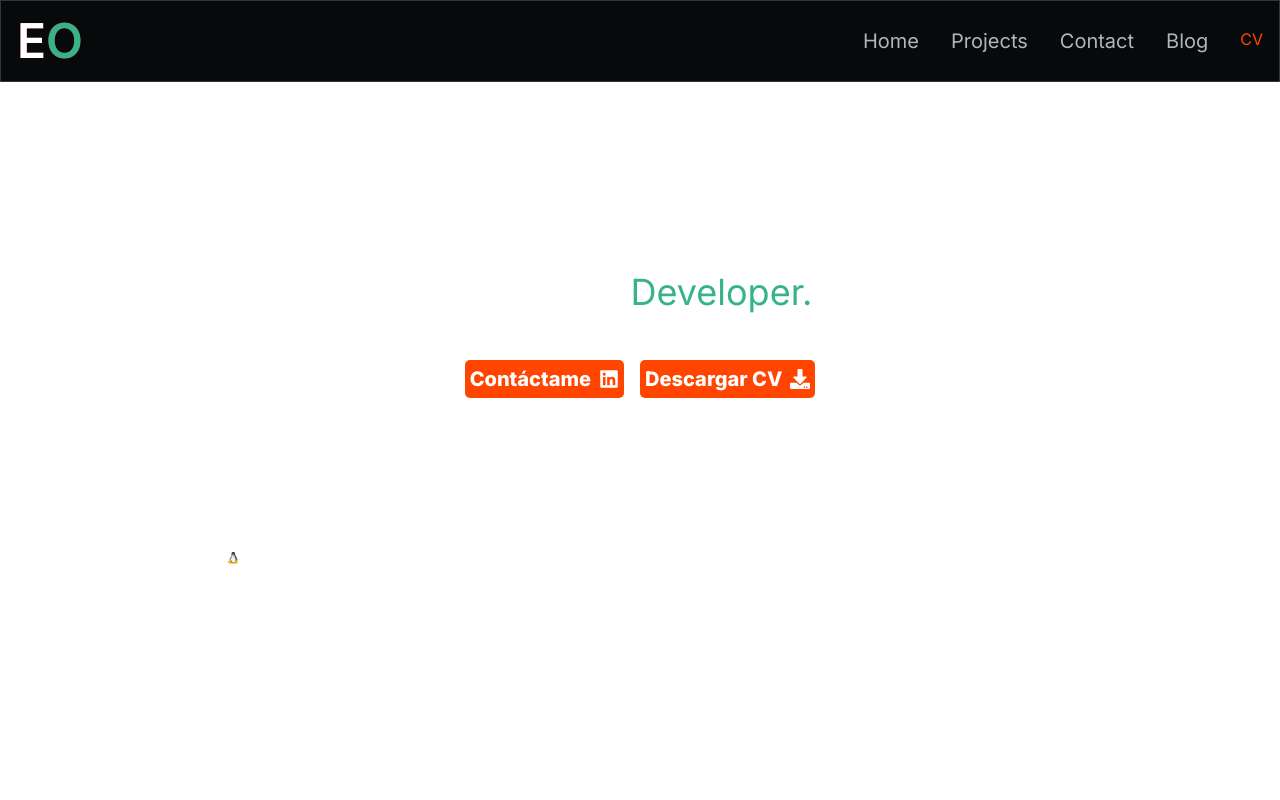
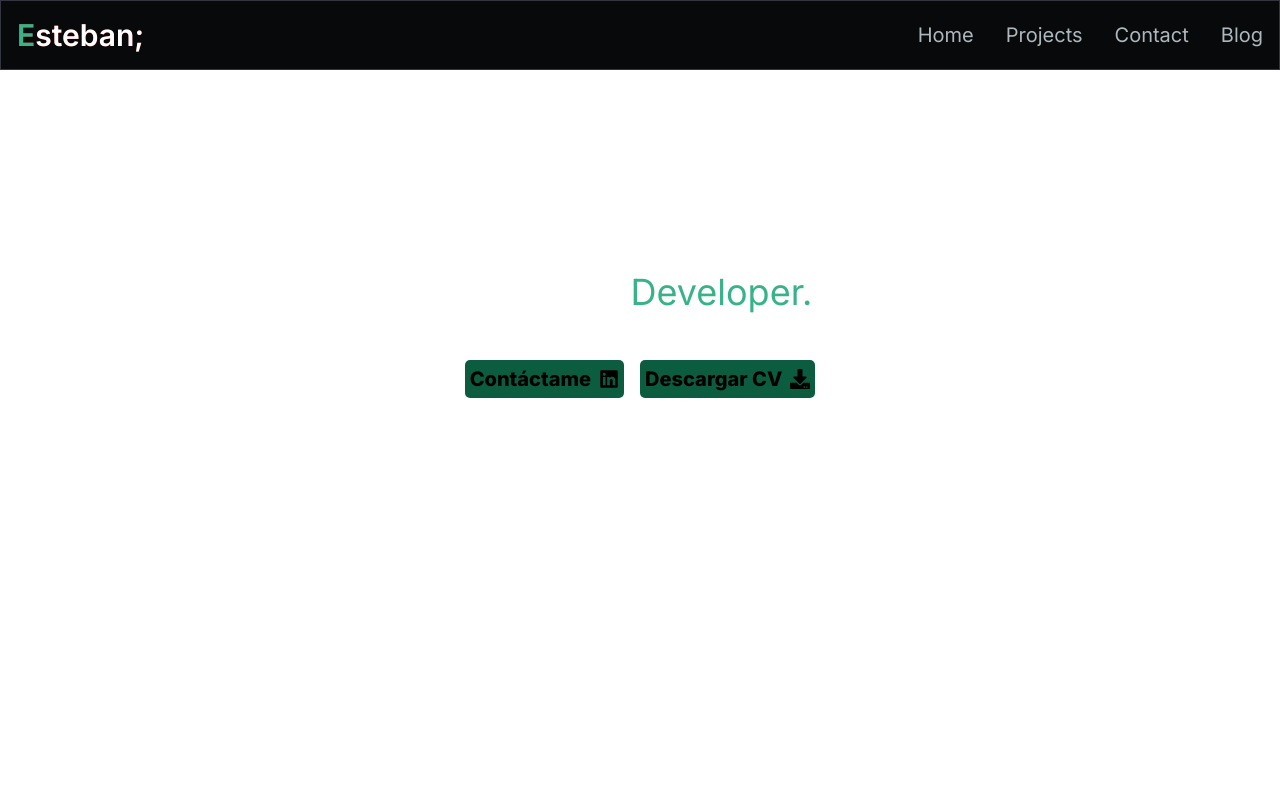
Before and after one commit to zEstebanz/portafolio-oller-nextjs, a Next.js app: page / in a window 1280 px wide. Shown: the top 800 px of the page. Built offline with nearby package versions, Linux system fonts and the light colour scheme.

Commit message:
modificaciones en portada

```diff
--- a/next.config.js
+++ b/next.config.js
@@ -8,7 +8,21 @@ const nextConfig = {
 };
 
 module.exports = {
-
+  module: {
+    rules: [
+      {
+        test: /\.(pdf)$/,
+        use: [
+          {
+            loader: 'file-loader',
+            options: {
+              name: '[name].[ext]',
+            },
+          },
+        ],
+      },
+    ],
+  },
   images: {
     domains: ['i.ytimg.com'],
     domains: ['images.unsplash.com'],
--- a/package.json
+++ b/package.json
@@ -32,6 +32,7 @@
   "devDependencies": {
     "@tailwindcss/typography": "^0.5.10",
     "@types/node": "20.10.6",
-    "@types/react": "18.2.37"
+    "@types/react": "18.2.37",
+    "file-loader": "^6.2.0"
   }
 }
--- a/src/app/globals.css
+++ b/src/app/globals.css
@@ -56,15 +56,14 @@
   color: white;
 }
 .section-port .button-link {
-  background-color: #ff4500;
-  color: #ffffff;
+  background-color: #0c5c40;
+  color: black;
   font-weight: 800;
   padding: 5px;
   border-radius: 5px;
 }
 .section-port .button-link:hover {
-  background-color: #b43000;
-  color: #ffffff;
+  background-color: #2a8666;
   font-weight: 800;
 }
 .section-port .icon-down {
--- a/src/app/globals.scss
+++ b/src/app/globals.scss
@@ -72,16 +72,15 @@ $tr: #24022e1c;
   }
 
   .button-link {
-    background-color: $naranja;
-    color: $blanco;
+    background-color: #0c5c40;
+    color: black;
     font-weight: 800;
     padding: 5px;
     border-radius: 5px;
   }
 
   .button-link:hover {
-    background-color: #b43000;
-    color: $blanco;
+    background-color: #2a8666;
     font-weight: 800;
   }
 
--- a/src/components/Main/PortSection.jsx
+++ b/src/components/Main/PortSection.jsx
@@ -38,57 +38,15 @@ const PortSection = () => {
                             <FaLinkedin className="button-icon ml-2" />
                         </p>
                     </Link>
-                    <Link href="/ruta-del-botón-2" target="_blank" className="button-link">
+                    <Link target="_blank" download className="button-link">
                         <p className="flex items-center text-lg md:text-xl">
                             Descargar CV
                             <FaDownload className="button-icon ml-2" />
                         </p>
                     </Link>
                 </div>
+
             </div>
-
-            <div className="pt-5 font-bold">
-                <p className="text-white">
-                    <span className="flex items-center mt-2">
-                        Mis Habilidades:
-                    </span>
-                    <span className="flex items-center">
-                        <FaRegFileCode className="button-icon mr-2" />HTML & CSS | JavaScript | TypeScript.
-                    </span>
-                </p>
-                <p className="text-white">
-                    <span className="flex items-center">
-                        <FaReact className="button-icon mr-2" />React.js | Next.js | Tailwind CSS | SASS.
-                    </span>
-                </p>
-                <p className="text-white">
-                    <span className="flex items-center">
-                        <FaBackward className="button-icon mr-2" /> Node.js | Express.js | Java.
-                    </span>
-                </p>
-                <p className="text-white">
-                    <span className="flex items-center">
-                        <FaDatabase className="button-icon mr-2" /> Mongo DB | MySQL.
-                    </span>
-                </p>
-                <p className="text-white">
-                    <span className="flex items-center">
-                        <FaGithub className="button-icon mr-2" /> GitHub | <FaDocker className="button-icon mr-2 ml-2" /> Docker | <FcLinux className="button-icon mr-2 ml-2" /> Linux.
-                    </span>
-                </p>
-                <p className="text-white">
-                    <span className="flex items-center mt-2">
-                        Estoy Aprendiendo:
-                    </span>
-                    <span className="flex items-center">
-                        <RiTestTubeFill className="button-icon mr-2" /> Jest | React Testing Library.
-                    </span>
-                    <span className="flex items-center">
-                        <SiAstro className="button-icon mr-2" /> Astro | <SiNestjs className="button-icon mr-2 ml-2" />Nest.
-                    </span>
-                </p>
-            </div>
-
 
             <div className="absolute bottom-0 left-1/2 transform -translate-x-1/2 mb-8">
                 <Link to="about-me" smooth duration={1000} >
--- a/src/components/Nav.jsx
+++ b/src/components/Nav.jsx
@@ -32,11 +32,11 @@ const Navbar = () => {
             <div className="flex container lg:py-4 flex-wrap items-center justify-between mx-auto px-4 py-2">
                 <Link
                     href={"/"}
-                    className="text-2xl md:text-5xl text-white font-semibold"
+                    className="text-2xl md:text-3xl text-white font-semibold"
                 >
                     <h1 className="text-white">
                         <span className="text-transparent bg-clip-text bg-gradient-to-r from-red-600 to-red-700">
-                            <span className="text-white">E<span className="span">O</span></span>
+                            <span className="text-white"><span className="span">E</span>steban;</span>
                         </span>
                     </h1>
                 </Link>
@@ -66,9 +66,6 @@ const Navbar = () => {
                                 <NavLink href={link.path} title={link.title} />
                             </li>
                         ))}
-                        <li>
-                            <Link href={"/CV"} className="text-[#ff4500] hover:text-[#b43000]">CV</Link>
-                        </li>
                     </ul>
                 </div>
             </div>
--- a/src/components/Project/ProjectCard.jsx
+++ b/src/components/Project/ProjectCard.jsx
@@ -11,7 +11,7 @@ const ProjectCard = ({ imgUrl, title, description, gitUrl, previewUrl, docUrl })
       </div>
       <div
         className="h-52 md:h-52 relative group shadow-md overflow-hidden"
-        style={{ background: `url(${imgUrl})`, backgroundSize: "cover" }}
+        style={{ background: `url(${imgUrl})`, backgroundSize: "contain" }}
       >
         <div className="overlay items-center justify-center absolute top-0 left-0 w-full h-full bg-[#181818] bg-opacity-0 hidden group-hover:flex group-hover:bg-opacity-80 transition-all duration-500 ">
           {gitUrl && (
--- a/src/components/Project/ProjectsSection.jsx
+++ b/src/components/Project/ProjectsSection.jsx
@@ -89,7 +89,7 @@ const projectsData = [
     id: 9,
     title: "FavPage",
     description: "",
-    image: "",
+    image: "https://raw.githubusercontent.com/zEstebanz/portafolio-oller-nextjs/main/public/img/FavPage.png",
     tag: ["All", "Web"],
     gitUrl: "https://github.com/zEstebanz/FavPage.git",
     previewUrl: "https://fav-page-one.vercel.app/",
```
Also changed, not shown: 2 other files (tests, documents, lock files or other folders).
